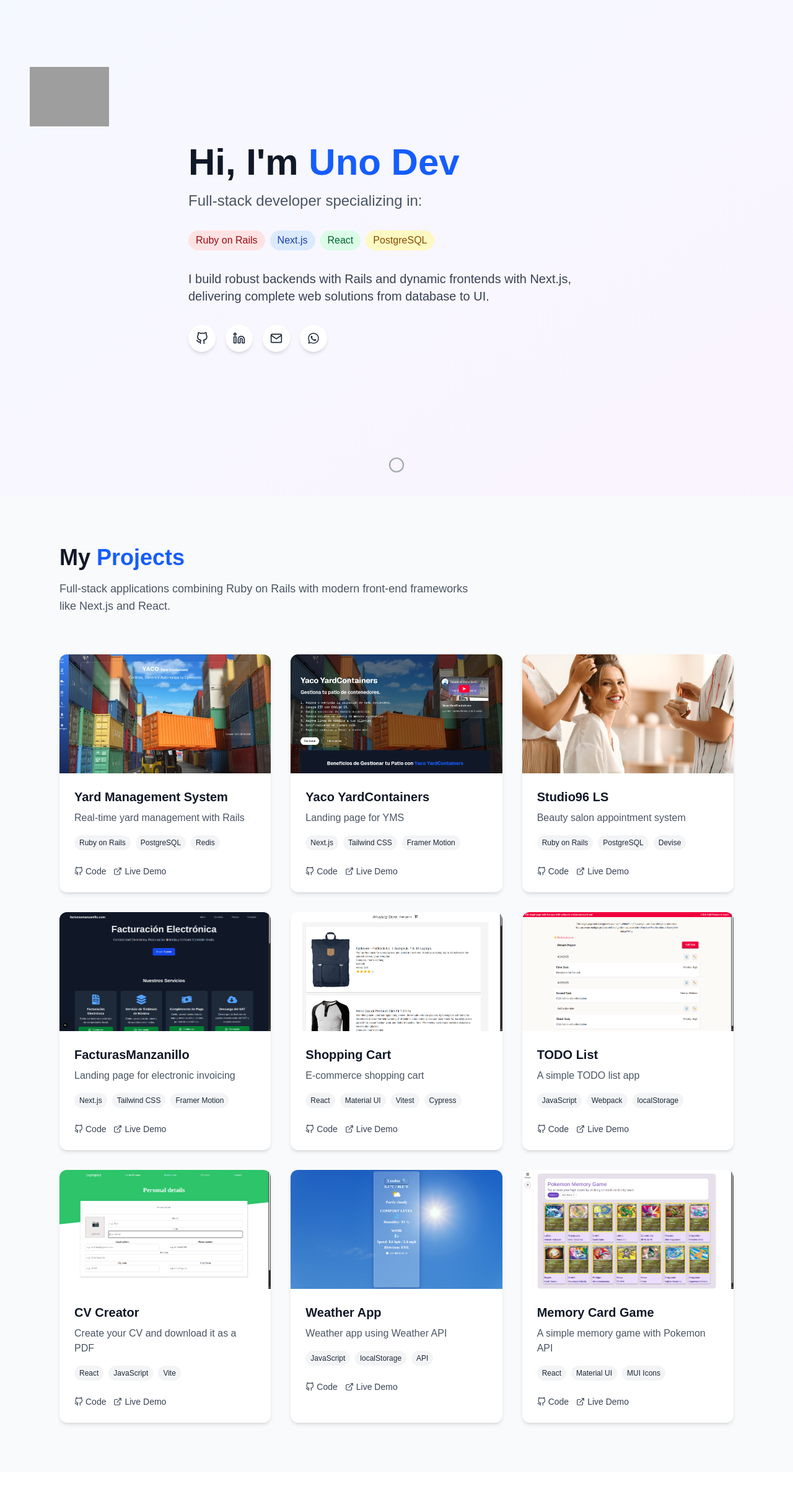
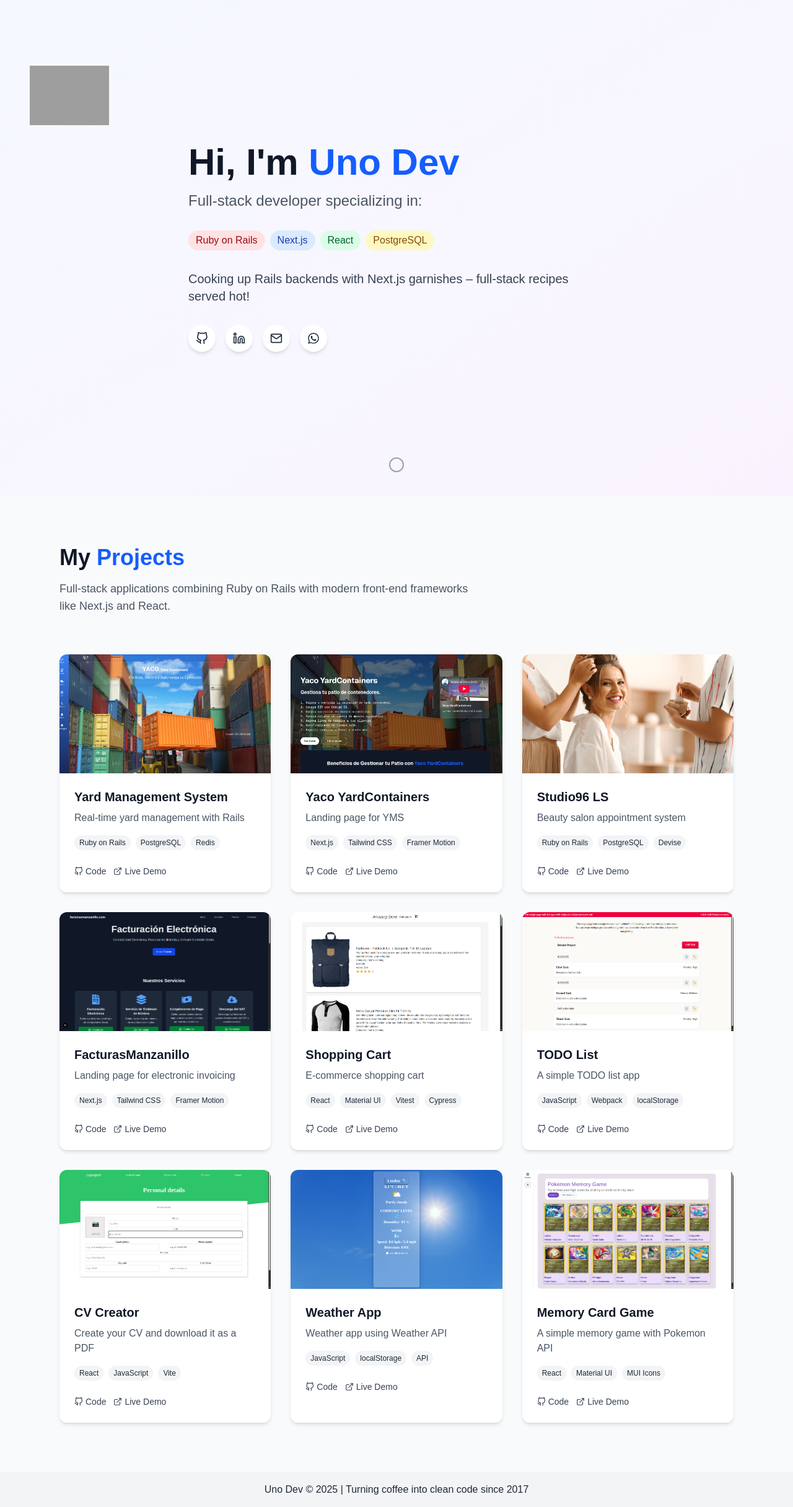
Before and after one commit to chucoyos/unodev, a Next.js app: page / in a window 1280 px wide. Shown: the whole page at 62% size. Before the commit the page ends 2376 px from the top, so only its background shows below. Built offline with nearby package versions, Linux system fonts and the light colour scheme; grey boxes are pictures that could not be loaded.

Commit message:
Add footer section

```diff
--- /dev/null
+++ b/app/components/Footer.jsx
@@ -0,0 +1,15 @@
+'use client';
+import { useState, useEffect } from 'react';
+
+const Footer = () => {
+
+  return (
+    <footer
+      className="p-4 text-center dark:bg-gray-800 dark:text-white bg-gray-100 text-gray-800"
+    >
+      <p><span>Uno Dev</span> &copy; {new Date().getFullYear()} | Turning coffee into clean code since 2017</p>
+    </footer>
+  );
+};
+
+export default Footer;
--- a/app/components/HeroSection.jsx
+++ b/app/components/HeroSection.jsx
@@ -62,14 +62,22 @@ export default function HeroSection() {
           </div>
         </motion.div>
 
+        {/* <motion.p
+          initial={{ y: 50, opacity: 0 }}
+          animate={{ y: 0, opacity: 1 }}
+          transition={{ duration: 0.8, delay: 0.3 }}
+          className="text-lg md:text-xl text-gray-700 mb-8 max-w-2xl"
+        >
+          I build robust backends with Rails and dynamic front-ends with Next.js,
+          delivering complete web solutions from database to UI.
+        </motion.p> */}
         <motion.p
           initial={{ y: 50, opacity: 0 }}
           animate={{ y: 0, opacity: 1 }}
           transition={{ duration: 0.8, delay: 0.3 }}
           className="text-lg md:text-xl text-gray-700 mb-8 max-w-2xl"
         >
-          I build robust backends with Rails and dynamic frontends with Next.js,
-          delivering complete web solutions from database to UI.
+          Cooking up Rails backends with Next.js garnishes – full-stack recipes served hot!
         </motion.p>
 
 
--- a/app/page.js
+++ b/app/page.js
@@ -1,12 +1,14 @@
 import Image from "next/image";
  import HeroSection from "./components/HeroSection";
  import ProjectsSection from "./components/ProjectsSection";
+ import Footer from "./components/Footer";
 
 export default function Home() {
   return (
     <div className="">
       <HeroSection />
       <ProjectsSection />
+      <Footer />
     </div>
   );
 }
```
